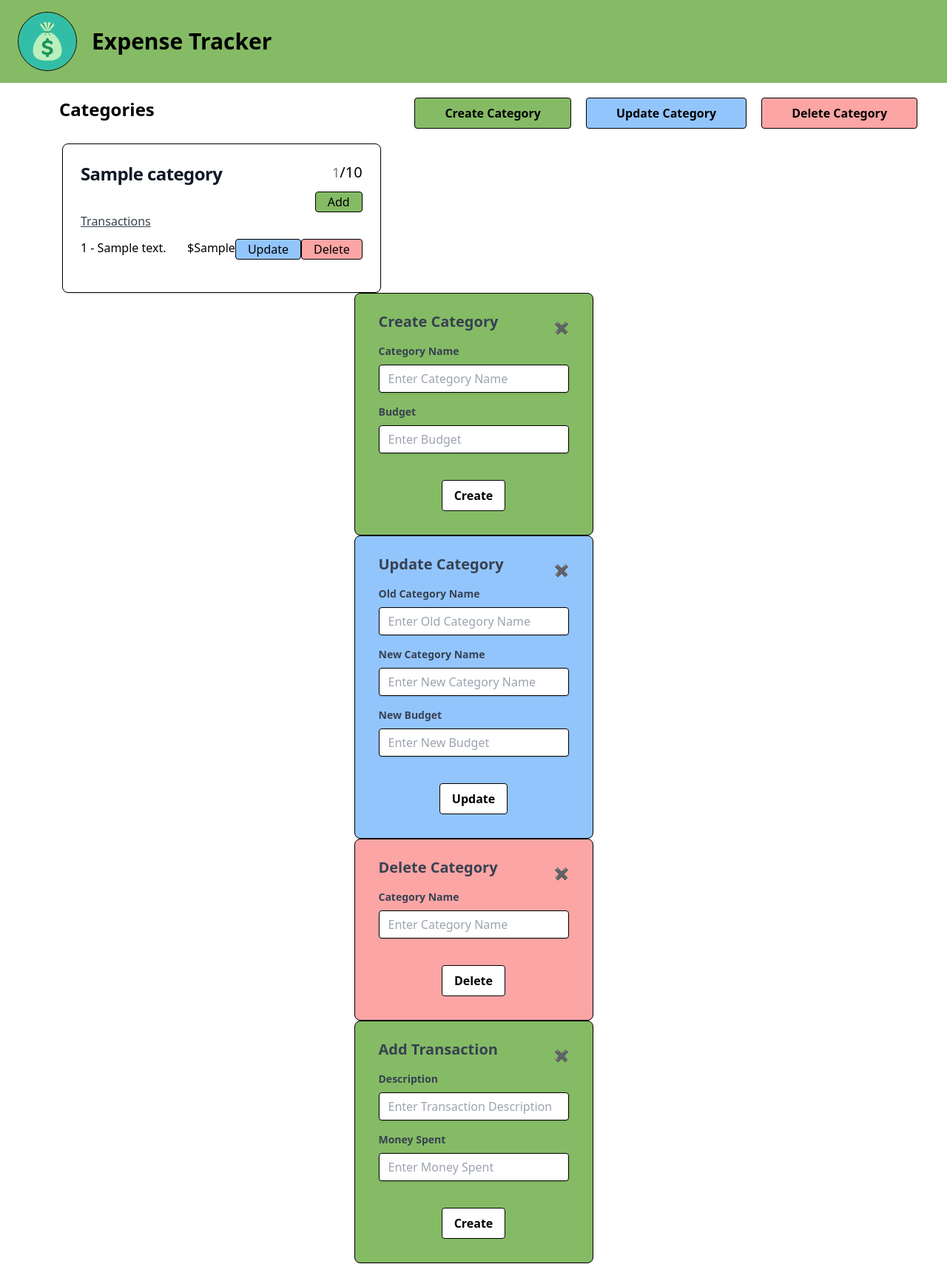
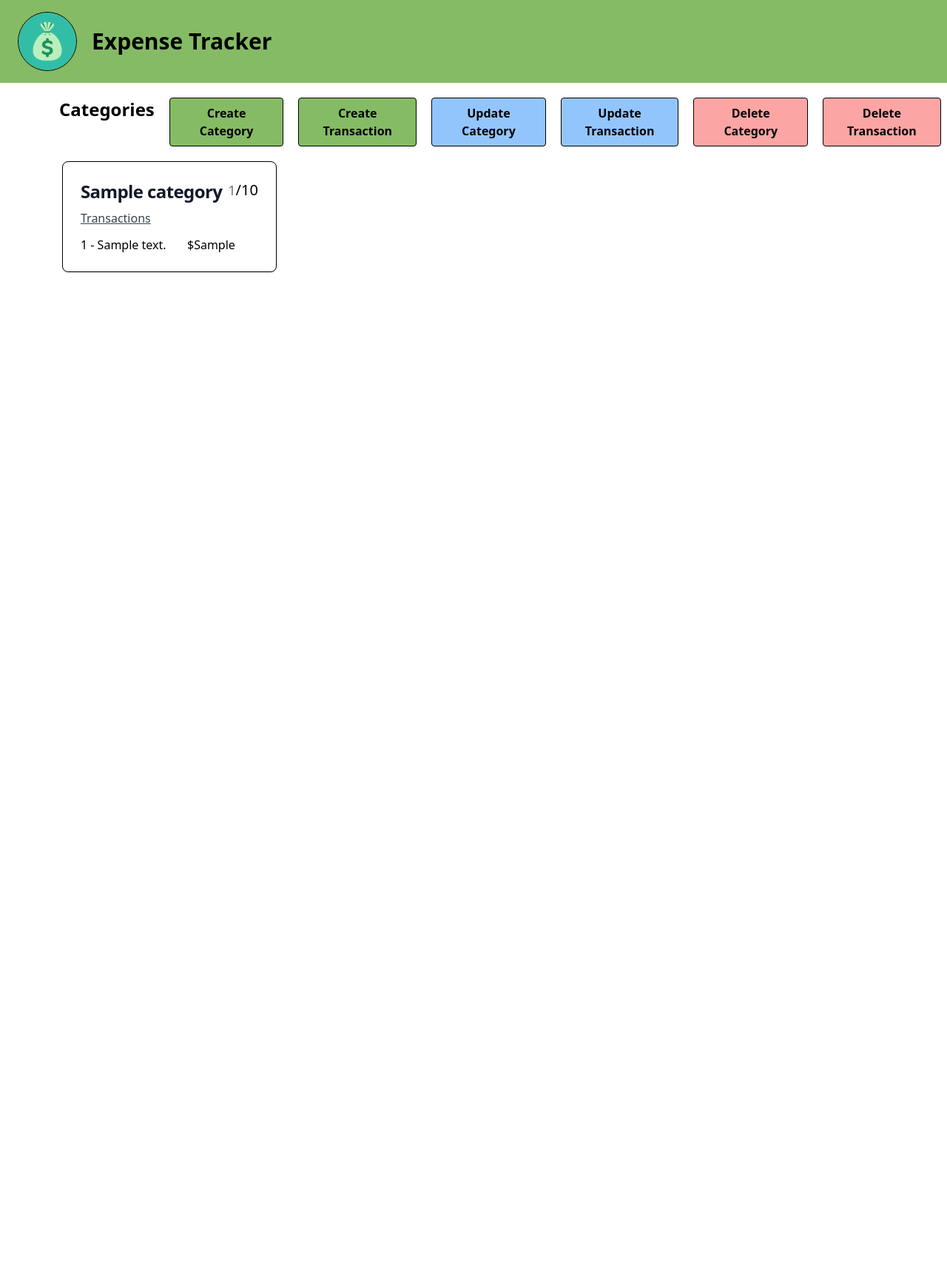
Before and after one commit to dharbo/490Project, a Flask app: template templates/home.html in a window 1280 px wide. Shown: the whole page at 74% size. After the commit the page ends 369 px from the top, so only its background shows below. Run offline with Flask 3, Linux system fonts and the light colour scheme; the template is opened without the code that fills it: most values are stand-ins (such as "Sample title", 1, 10 or a date in 2020).

Commit message:
Fixed add-transaction, and worked on updating/deleting transactions

```diff
--- a/app.py
+++ b/app.py
@@ -2,6 +2,7 @@ from flask import Flask, render_template, request, redirect, abort, flash
 
 import sqlite3
 import uuid
+import datetime
 
 # Set up the database
 DATABASE = './database.db'
@@ -11,12 +12,9 @@ cursor = connection.cursor()
 
 cursor.execute("CREATE TABLE IF NOT EXISTS USER (User_Name TEXT PRIMARY KEY, Password TEXT)")
 cursor.execute("CREATE TABLE IF NOT EXISTS CATEGORY (Category_Name TEXT, User_Name TEXT, Budget_Amount TEXT, FOREIGN KEY (User_Name) REFERENCES USER (User_Name), PRIMARY KEY (Category_Name, User_Name))")
-cursor.execute("CREATE TABLE IF NOT EXISTS TRANSACTIONS (Transaction_ID TEXT, Category_Name TEXT, User_Name TEXT, Description TEXT, Money_Spent TEXT, FOREIGN KEY (User_Name) REFERENCES USER (User_Name), FOREIGN KEY (Category_Name) REFERENCES CATEGORY (Category_Name), PRIMARY KEY (Transaction_ID, Category_Name, User_Name))")
+cursor.execute("CREATE TABLE IF NOT EXISTS TRANSACTIONS (Transaction_ID TEXT, Category_Name TEXT, User_Name TEXT, Description TEXT, Money_Spent TEXT, Date TEXT, FOREIGN KEY (User_Name) REFERENCES USER (User_Name), FOREIGN KEY (Category_Name) REFERENCES CATEGORY (Category_Name), PRIMARY KEY (Transaction_ID, Category_Name, User_Name))")
 
-## TESTING with transactions
-# cursor.execute("INSERT OR IGNORE INTO TRANSACTIONS VALUES (?,?,?,?,?)", ('4','Insurance','david','Farmers','100'))
 connection.commit()
-##
 
 connection.close()
 
@@ -46,8 +44,8 @@ def get_category_data():
                                                                     'Money_Spent':f'{transactions_row[4]}'}
             total_spent += float(transactions_row[4])
 
-        transactions_for_category['Total_Spent'] = f'{total_spent}'
-        transactions_for_category['Budget_Amount'] = f'{float(category_row[2])}'
+        transactions_for_category['Total_Spent'] = f'{total_spent:.2f}'
+        transactions_for_category['Budget_Amount'] = f'{float(category_row[2]):.2f}'
 
         category_data[f'{category_row[0]}'] = transactions_for_category
 
@@ -209,16 +207,100 @@ def deleteCategory():
 def addTransaction():
 
     # TODO: how would I get the category name from the html?
+    category_name = request.form.get('category-name')
     transaction_description = request.form.get('transaction-description')
     money_spent = request.form.get('money-spent')
+    date = str(datetime.datetime.now())
 
     print('in add transaction')
     print(f'transaction: {transaction_description} -- spent: {money_spent}')
+    print(category_name)
+
+    connection = sqlite3.connect(DATABASE)
+    cursor = connection.cursor()
+
+    row = cursor.execute("SELECT * FROM CATEGORY WHERE Category_Name=? AND User_Name=?", (category_name, user_logged_in[0],)).fetchone()
+
+    # Category needs to exist to add a transaction
+    if row is not None:
+        cursor.execute("INSERT INTO TRANSACTIONS VALUES (?, ?, ?, ?, ?, ?)", (None, category_name, user_logged_in[0], transaction_description, money_spent, date)) ## Tuple is needed for insert
+
+        count = 0
+        count = cursor.execute("SELECT COUNT(*) FROM TRANSACTIONS WHERE Category_Name=? AND User_Name=?", (category_name, user_logged_in[0],)).fetchone()
+
+        if count:
+            cursor.execute("UPDATE TRANSACTIONS SET Transaction_ID=? WHERE Category_Name=? AND User_Name=? AND Date=?", (count[0], category_name, user_logged_in[0], date))
+
+        connection.commit()
+    else:
+        print(f'ERROR in create-category: No category name {category_name}')
+
+    connection.close()
+
+    return redirect('/home')
+
+# Endpoint for updating a transaction.
+@app.route('/home/update-transaction', methods=["POST"])
+def updateTransaction():
+
+    category_name = request.form.get('category-name')
+    old_transaction_id = request.form.get('old-transaction-id')
+    new_transaction_description = request.form.get('new-transaction-description')
+    new_money_spent = request.form.get('new-money-spent')
+
+    print(f'data: {category_name} , {old_transaction_id} , {new_transaction_description} , {new_money_spent}')
+
+    connection = sqlite3.connect(DATABASE)
+    cursor = connection.cursor()
+
+    row = cursor.execute("SELECT * FROM TRANSACTIONS WHERE Transaction_ID=? AND Category_Name=? AND User_Name=?", (old_transaction_id, category_name, user_logged_in[0],)).fetchone()
+
+    # The transaction must exist in order to update it.
+    if row:
+        cursor.execute("UPDATE TRANSACTIONS SET Description=?, Money_Spent=? WHERE Transaction_ID=? AND Category_Name=? AND User_Name=?", (new_transaction_description, new_money_spent, old_transaction_id, category_name, user_logged_in[0]))
+
+        connection.commit()
+
+    else:
+        print(f'ERROR in update-category: No transaction found with {old_transaction_id} , {category_name} and {user_logged_in[0]}')
+
+    connection.close()
+
+    return redirect('/home')
+
+# Endpoint for deleting a transaction.
+@app.route('/home/delete-transaction', methods=["POST"])
+def deleteTransaction():
+    print('in delete transaction')
+
+    category_name = request.form.get('category-name')
+    transaction_id = request.form.get('transaction-id')
+
+    connection = sqlite3.connect(DATABASE)
+    cursor = connection.cursor()
+
+    row = cursor.execute("SELECT * FROM TRANSACTIONS WHERE Transaction_ID=? AND Category_Name=? AND User_Name=?", (transaction_id, category_name, user_logged_in[0],)).fetchone()
+
+    # The transaction must exist in order to delete it.
+    if row:
+        cursor.execute("DELETE FROM TRANSACTIONS WHERE Transaction_ID=? AND Category_Name=? AND User_Name=?", (transaction_id, category_name, user_logged_in[0]))
+
+        transactions = cursor.execute("SELECT * FROM TRANSACTIONS WHERE Category_Name=? AND User_Name=? ORDER BY Date", (category_name, user_logged_in[0],)).fetchall()
+
+        id_counter = 1
+        for transaction in transactions:
+            cursor.execute("UPDATE TRANSACTIONS SET Transaction_ID=? WHERE Transaction_ID=? AND Category_Name=? AND User_Name=?", (id_counter, transaction[0], category_name, user_logged_in[0]))
+            id_counter += 1
+
+        connection.commit()
+    else:
+        print(f'ERROR in delete-category: No transaction found with {transaction_id} , {category_name} and {user_logged_in[0]}')
 
 
+    connection.close()
 
     return redirect('/home')
-    # user uuid to make a unique transactions_id, pass it to home.html and set the html id to that
+
 
 if __name__ == '__main__':
     app.run(debug=True)
--- a/static/dist/css/output.css
+++ b/static/dist/css/output.css
@@ -520,6 +520,14 @@ video {
   position: static;
 }
 
+.fixed {
+  position: fixed;
+}
+
+.inset-0 {
+  inset: 0px;
+}
+
 .m-5 {
   margin: 1.25rem;
 }
@@ -532,6 +540,11 @@ video {
 .mx-8 {
   margin-left: 2rem;
   margin-right: 2rem;
+}
+
+.mx-auto {
+  margin-left: auto;
+  margin-right: auto;
 }
 
 .my-2 {
@@ -597,12 +610,20 @@ video {
   margin-top: 2rem;
 }
 
+.mr-2 {
+  margin-right: 0.5rem;
+}
+
 .block {
   display: block;
 }
 
 .flex {
   display: flex;
+}
+
+.hidden {
+  display: none;
 }
 
 .h-20 {
@@ -613,8 +634,16 @@ video {
   height: 1.75rem;
 }
 
+.h-\[75\%\] {
+  height: 75%;
+}
+
 .h-full {
   height: 100%;
+}
+
+.w-1\/2 {
+  width: 50%;
 }
 
 .w-36 {
@@ -870,6 +924,12 @@ video {
   box-shadow: var(--tw-ring-offset-shadow, 0 0 #0000), var(--tw-ring-shadow, 0 0 #0000), var(--tw-shadow);
 }
 
+.backdrop-blur-sm {
+  --tw-backdrop-blur: blur(4px);
+  -webkit-backdrop-filter: var(--tw-backdrop-blur) var(--tw-backdrop-brightness) var(--tw-backdrop-contrast) var(--tw-backdrop-grayscale) var(--tw-backdrop-hue-rotate) var(--tw-backdrop-invert) var(--tw-backdrop-opacity) var(--tw-backdrop-saturate) var(--tw-backdrop-sepia);
+          backdrop-filter: var(--tw-backdrop-blur) var(--tw-backdrop-brightness) var(--tw-backdrop-contrast) var(--tw-backdrop-grayscale) var(--tw-backdrop-hue-rotate) var(--tw-backdrop-invert) var(--tw-backdrop-opacity) var(--tw-backdrop-saturate) var(--tw-backdrop-sepia);
+}
+
 .hover\:scale-125:hover {
   --tw-scale-x: 1.25;
   --tw-scale-y: 1.25;
--- a/templates/home.html
+++ b/templates/home.html
@@ -10,13 +10,22 @@
                 class="ml-5 bg-[#85bb65] text-black font-bold py-2 px-10 border border-black hover:text-white hover:scale-125 rounded">
                 Create Category
             </button>
+            <button id="add-transaction" class="ml-5 bg-[#85bb65] text-black font-bold py-2 px-8 border border-black hover:text-white hover:scale-125 rounded">
+                Create Transaction
+            </button>
             <button id="update-category"
                 class="ml-5 bg-blue-300 text-black font-bold py-2 px-10 border border-black hover:text-white hover:scale-125 rounded">
                 Update Category
             </button>
+            <button id="update-transaction" class="ml-5 bg-blue-300 text-black font-bold py-2 px-8 border border-black hover:text-white hover:scale-125 rounded">
+                Update Transaction
+            </button>
             <button id="delete-category"
                 class="ml-5 bg-red-300 text-black font-bold py-2 px-10 border border-black hover:text-white hover:scale-125 rounded">
                 Delete Category
+            </button>
+            <button id="delete-transaction" class="ml-5 bg-red-300 text-black font-bold py-2 px-8 border border-black hover:text-white hover:scale-125 rounded">
+                Delete Transaction
             </button>
         </div>
     </header>
@@ -29,52 +38,27 @@
         <div
             class="max-w-lg mx-16 p-6 bg-white border border-black rounded-lg shadow dark:bg-gray-800 dark:border-gray-700">
             <div class="flex justify-between">
-                <h5 class="mb-2 text-2xl font-bold tracking-tight text-gray-900 dark:text-white">{{ category_name }}</h5>
+                <h5 class="mb-2 mr-2 text-2xl font-bold tracking-tight text-gray-900 dark:text-white">{{ category_name }}</h5>
                 <div class="flex">
                     <p class="text-gray-500 text-lg">{{ user_expense_data['Category_Data'][category_name]['Total_Spent'] }}</p>
                     <p class="text-black text-xl">/{{ user_expense_data['Category_Data'][category_name]['Budget_Amount'] }}</p>
                 </div>
             </div>
 
-            <div class="flex justify-end">
-                <button id="add-transaction-{{ category_name }}" class="bg-[#85bb65] px-4 h-7 rounded border border-black hover:text-white hover:scale-125">
-                    Add
-                </button>
-            </div>
             <p class="mb-3 underline font-normal text-gray-700 dark:text-gray-400">Transactions</p>
 
-
             <div id="transactions" class="flex flex-col h-full">
-                <div class="flex justify-between flex-wrap mb-5">
                 {% for transaction_id in user_expense_data['Category_Data'][category_name] %}
+                    <div class="flex flex-row h-full">
                     {% if transaction_id != 'Total_Spent' and transaction_id != 'Budget_Amount' %}
                     <p class="break-all w-36">{{ loop.index }} - {{ user_expense_data['Category_Data'][category_name][transaction_id]['Description'] }}</p>
                     <p>${{ user_expense_data['Category_Data'][category_name][transaction_id]['Money_Spent'] }}</p>
-                    <button id="update-transaction" class="bg-blue-300 px-4 h-7 rounded border border-black hover:text-white hover:scale-125">
-                        Update
-                    </button>
-                    <button id="delete-transaction" class="bg-red-300 px-4 h-7 rounded border border-black hover:text-white hover:scale-125">
-                        Delete
-                    </button>
                     {% endif %}
+                    </div>
                 {% endfor %}
-                </div>
             </div>
 
         </div>
-
-        <!-- <p>Category: {{ category_name }}</p>
-        <p>dict: {{ user_expense_data['Category_Data'][category_name] }}</p>
-
-            {% for transaction_id in user_expense_data['Category_Data'][category_name] %}
-
-            <p>Desc: {{ user_expense_data['Category_Data'][category_name][transaction_id]['Description'] }}</p>
-            <p>Spent: {{ user_expense_data['Category_Data'][category_name][transaction_id]['Money_Spent'] }}</p>
-
-            {% endfor %}
-
-        <br> -->
-
         {% endfor %}
 
     </div>
@@ -93,7 +77,7 @@
                     </label>
                     <input
                         class="shadow appearance-none border-black border rounded w-full py-2 px-3 text-gray-700 leading-tight focus:outline-none focus:shadow-outline"
-                        type="text" id="category-name" name="category-name" placeholder="Enter Category Name" required>
+                        type="text" id="category-name" name="category-name" placeholder="Enter Category Name" maxlength="15" required>
                 </div>
                 <div class="mb-6">
                     <label class="block text-gray-700 text-sm font-bold mb-2" for="budget">
@@ -101,7 +85,7 @@
                     </label>
                     <input
                         class="shadow appearance-none border-black border rounded w-full py-2 px-3 text-gray-700 mb-3 leading-tight focus:outline-none focus:shadow-outline"
-                        type="text" id="budget" name="budget" placeholder="Enter Budget" required>
+                        type="number" id="budget" name="budget" placeholder="Enter Budget" required>
                 </div>
                 <div class="flex justify-center">
                     <button
@@ -128,7 +112,7 @@
                     </label>
                     <input
                         class="shadow appearance-none border-black border rounded w-full py-2 px-3 text-gray-700 leading-tight focus:outline-none focus:shadow-outline"
-                        type="text" id="old-category-name" name="old-category-name" placeholder="Enter Old Category Name" required>
+                        type="text" id="old-category-name" name="old-category-name" placeholder="Enter Old Category Name" maxlength="15" required>
                 </div>
                 <div class="mb-4">
                     <label class="block text-gray-700 text-sm font-bold mb-2" for="new-category-name">
@@ -136,7 +120,7 @@
                     </label>
                     <input
                         class="shadow appearance-none border-black border rounded w-full py-2 px-3 text-gray-700 leading-tight focus:outline-none focus:shadow-outline"
-                        type="text" id="new-category-name" name="new-category-name" placeholder="Enter New Category Name" required>
+                        type="text" id="new-category-name" name="new-category-name" placeholder="Enter New Category Name" maxlength="15" required>
                 </div>
                 <div class="mb-6">
                     <label class="block text-gray-700 text-sm font-bold mb-2" for="new-budget">
@@ -144,7 +128,7 @@
                     </label>
                     <input
                         class="shadow appearance-none border-black border rounded w-full py-2 px-3 text-gray-700 mb-3 leading-tight focus:outline-none focus:shadow-outline"
-                        type="text" id="new-budget" name="new-budget" placeholder="Enter New Budget" required>
+                        type="number" id="new-budget" name="new-budget" placeholder="Enter New Budget" required>
                 </div>
                 <div class="flex justify-center">
                     <button
@@ -171,7 +155,7 @@
                     </label>
                     <input
                         class="shadow appearance-none border-black border rounded w-full py-2 px-3 text-gray-700 mb-3 leading-tight focus:outline-none focus:shadow-outline"
-                        type="text" id="category-name" name="category-name" placeholder="Enter Category Name" required>
+                        type="text" id="category-name" name="category-name" placeholder="Enter Category Name" maxlength="15" required>
                 </div>
                 <div class="flex justify-center">
                     <button
@@ -192,7 +176,14 @@
                     <h1 class="block text-gray-700 text-xl font-bold mb-4">Add Transaction</h1>
                     <button id="close-add-transaction-modal">&#10006;</button>
                 </div>
-                <input type = "hidden" name = "category_name" value = "something" />
+                <div class="mb-4">
+                    <label class="block text-gray-700 text-sm font-bold mb-2" for="category-name">
+                        Category Name
+                    </label>
+                    <input
+                        class="shadow appearance-none border-black border rounded w-full py-2 px-3 text-gray-700 leading-tight focus:outline-none focus:shadow-outline"
+                        type="text" id="category-name" name="category-name" placeholder="Enter Category Name" maxlength="15" required>
+                </div>
                 <div class="mb-4">
                     <label class="block text-gray-700 text-sm font-bold mb-2" for="transaction-description">
                         Description
@@ -207,7 +198,7 @@
                     </label>
                     <input
                         class="shadow appearance-none border-black border rounded w-full py-2 px-3 text-gray-700 mb-3 leading-tight focus:outline-none focus:shadow-outline"
-                        type="text" id="money-spent" name="money-spent" placeholder="Enter Money Spent" required>
+                        type="number" id="money-spent" name="money-spent" placeholder="Enter Money Spent" required>
                 </div>
                 <div class="flex justify-center">
                     <button
@@ -220,6 +211,92 @@
         </div>
     </div>
 
+    <!-- Modal for updating a transaction -->
+    <div id="update-transaction-modal" aria-hidden="true" class="hidden mx-auto inset-0 fixed backdrop-blur-sm">
+        <div class="flex flex-col justify-center items-center h-[75%]">
+            <form class="bg-blue-300 w-1/2 px-8 pt-6 pb-8 border border-black rounded-lg shadow dark:bg-gray-800 dark:border-gray-700" id="updateTransaction" name="updateTransaction" action="{{ url_for('updateTransaction') }}" method="POST">
+                <div class="flex justify-between">
+                    <h1 class="block text-gray-700 text-xl font-bold mb-4">Update Transaction</h1>
+                    <button id="close-update-transaction-modal">&#10006;</button>
+                </div>
+                <div class="mb-4">
+                    <label class="block text-gray-700 text-sm font-bold mb-2" for="category-name">
+                        Category Name
+                    </label>
+                    <input
+                        class="shadow appearance-none border-black border rounded w-full py-2 px-3 text-gray-700 leading-tight focus:outline-none focus:shadow-outline"
+                        type="text" id="category-name" name="category-name" placeholder="Enter Category Name" maxlength="15" required>
+                </div>
+                <div class="mb-4">
+                    <label class="block text-gray-700 text-sm font-bold mb-2" for="old-transaction-id">
+                        Old Transaction ID
+                    </label>
+                    <input
+                        class="shadow appearance-none border-black border rounded w-full py-2 px-3 text-gray-700 leading-tight focus:outline-none focus:shadow-outline"
+                        type="text" id="old-transaction-id" name="old-transaction-id" placeholder="Enter Old Transaction ID" required>
+                </div>
+                <div class="mb-4">
+                    <label class="block text-gray-700 text-sm font-bold mb-2" for="new-transaction-description">
+                        New Description
+                    </label>
+                    <input
+                        class="shadow appearance-none border-black border rounded w-full py-2 px-3 text-gray-700 leading-tight focus:outline-none focus:shadow-outline"
+                        type="text" id="new-transaction-description" name="new-transaction-description" placeholder="Enter New Transaction Description" required>
+                </div>
+                <div class="mb-6">
+                    <label class="block text-gray-700 text-sm font-bold mb-2" for="new-money-spent">
+                        New Money Spent
+                    </label>
+                    <input
+                        class="shadow appearance-none border-black border rounded w-full py-2 px-3 text-gray-700 mb-3 leading-tight focus:outline-none focus:shadow-outline"
+                        type="number" id="new-money-spent" name="new-money-spent" placeholder="Enter New Money Spent" required>
+                </div>
+                <div class="flex justify-center">
+                    <button
+                        class="bg-white hover:bg-blue-300 hover:text-white text-black border-black border font-bold py-2 px-4 rounded focus:outline-none focus:shadow-outline"
+                        type="submit">
+                        Update
+                    </button>
+                </div>
+            </form>
+        </div>
+    </div>
+
+    <!-- Modal for deleting a transaction -->
+    <div id="delete-transaction-modal" aria-hidden="true" class="hidden mx-auto inset-0 fixed backdrop-blur-sm">
+        <div class="flex flex-col justify-center items-center h-[75%]">
+            <form class="bg-red-300 w-1/2 px-8 pt-6 pb-8 border border-black rounded-lg shadow dark:bg-gray-800 dark:border-gray-700" id="deleteTransaction" name="deleteTransaction" action="{{ url_for('deleteTransaction') }}" method="POST">
+                <div class="flex justify-between">
+                    <h1 class="block text-gray-700 text-xl font-bold mb-4">Delete Transaction</h1>
+                    <button id="close-delete-transaction-modal">&#10006;</button>
+                </div>
+                <div class="mb-4">
+                    <label class="block text-gray-700 text-sm font-bold mb-2" for="category-name">
+                        Category Name
+                    </label>
+                    <input
+                        class="shadow appearance-none border-black border rounded w-full py-2 px-3 text-gray-700 leading-tight focus:outline-none focus:shadow-outline"
+                        type="text" id="category-name" name="category-name" placeholder="Enter Category Name" maxlength="15" required>
+                </div>
+                <div class="mb-4">
+                    <label class="block text-gray-700 text-sm font-bold mb-2" for="transaction-id">
+                        Transaction ID
+                    </label>
+                    <input
+                        class="shadow appearance-none border-black border rounded w-full py-2 px-3 text-gray-700 leading-tight focus:outline-none focus:shadow-outline"
+                        type="text" id="transaction-id" name="transaction-id" placeholder="Enter Transaction ID" required>
+                </div>
+                <div class="flex justify-center">
+                    <button
+                        class="bg-white hover:bg-red-300 hover:text-white text-black border-black border font-bold py-2 px-4 rounded focus:outline-none focus:shadow-outline"
+                        type="submit">
+                        Delete
+                    </button>
+                </div>
+            </form>
+        </div>
+    </div>
+
 </div>
 
 
```
Also changed, not shown: other parts of static/dist/css/output.css (+35 -0 lines), static/js/categoryModal.js (+50 -14 lines).
